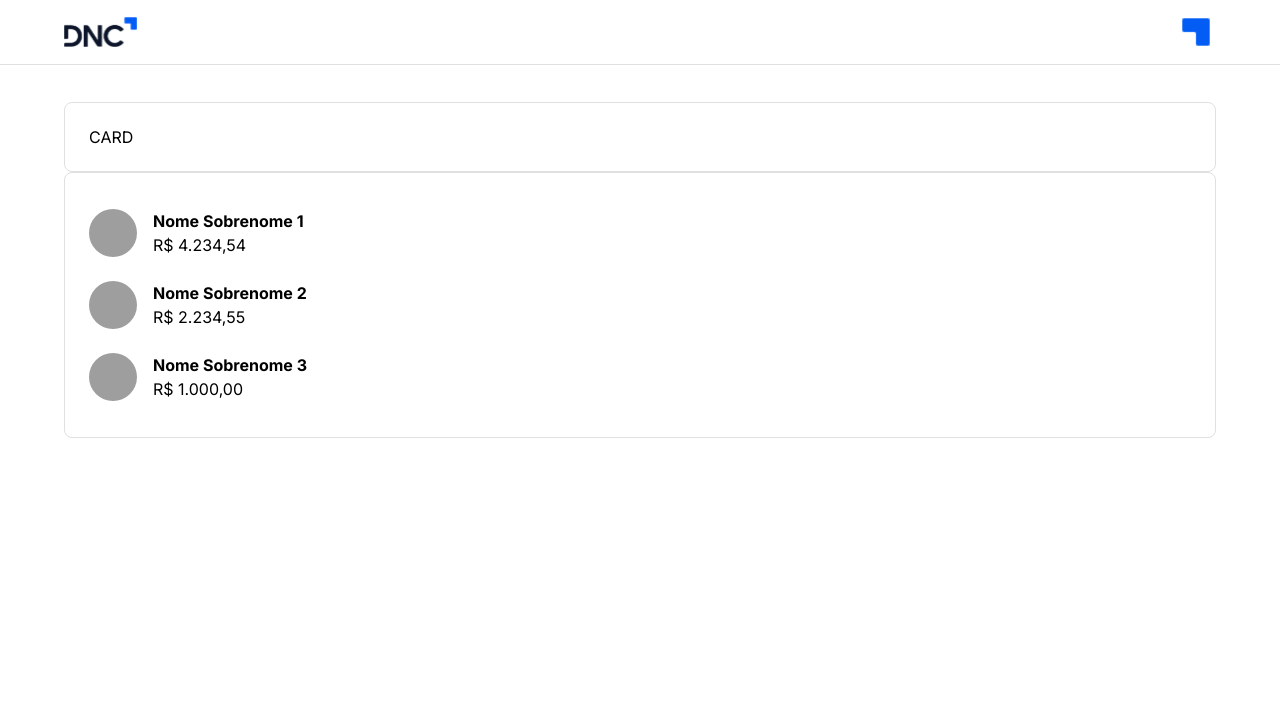
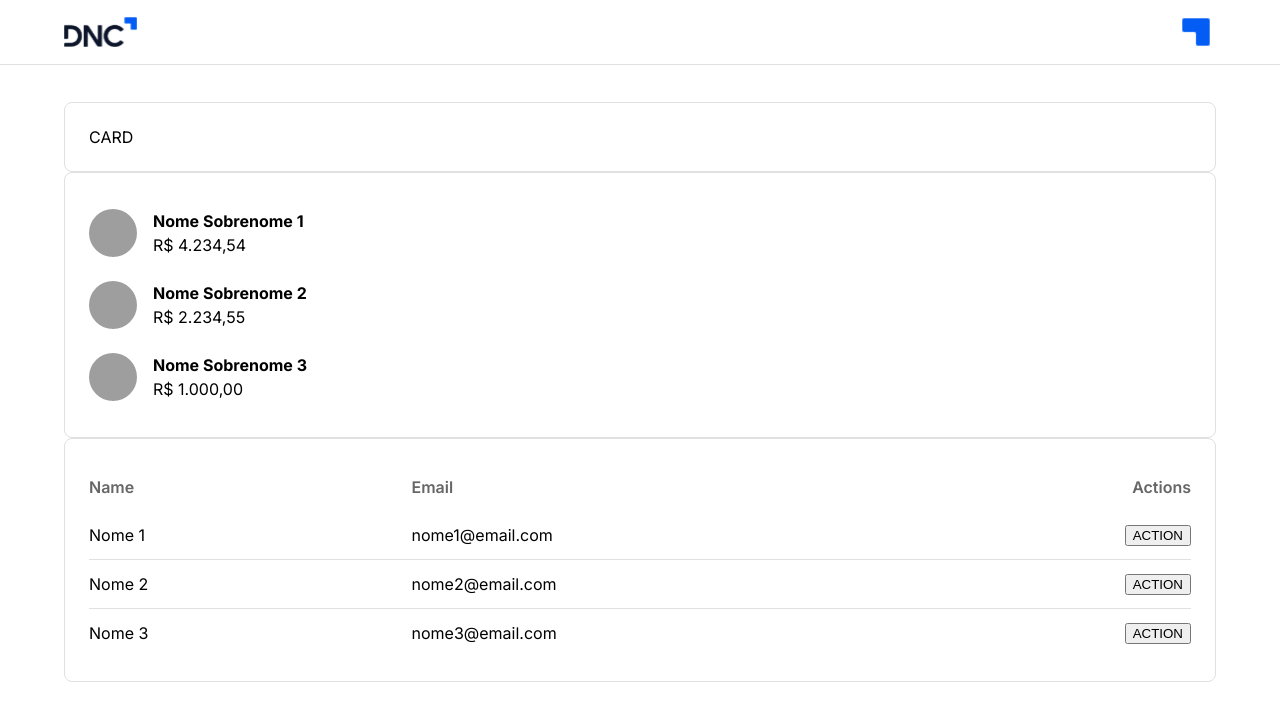
Before and after one commit to Rmfera/dnc-sales-dashboard-rmf, a React (Vite) app: page /home in a window 1280 px wide. Shown: the top 720 px of the page. Built offline with nearby package versions, Linux system fonts and the light colour scheme; grey boxes are pictures that could not be loaded.

Commit message:
Feat: Table Component

```diff
--- /dev/null
+++ b/src/components/CustomTable.tsx
@@ -0,0 +1,62 @@
+import styled from 'styled-components'
+import { CustomTableProps } from '@/types'
+import { pxToRem } from '@/utils'
+
+const TableWrapper = styled.div`
+  overflow-x: auto;
+  width: 100%;
+  table {
+    width: 100%;
+    border-collapse: collapse;
+    th,
+    td {
+      height: ${pxToRem(48)};
+      padding: 0 ${pxToRem(48)} 0 0;
+      text-align: left;
+      &:last-child {
+        text-align: right;
+        padding: 0;
+      }
+    }
+
+    th {
+      color: ${(props) => props.theme.typographies.subtitle};
+      font-weight: 600;
+    }
+
+    tr {
+      border-bottom: ${pxToRem(1)} solid
+        ${(props) => props.theme.appDefaultStroke};
+      &:last-child {
+        border-bottom: none;
+      }
+    }
+  }
+`
+function CustomTable(props: CustomTableProps) {
+  const { headers, rows } = props
+  return (
+    <TableWrapper>
+      <table>
+        <thead>
+          <tr>
+            {headers.map((header, index) => (
+              <th key={index}>{header}</th>
+            ))}
+          </tr>
+        </thead>
+        <tbody>
+          {rows.map((row, rowIndex) => (
+            <tr key={rowIndex}>
+              {row.map((cell, cellIndex) => (
+                <td key={cellIndex}>{cell}</td>
+              ))}
+            </tr>
+          ))}
+        </tbody>
+      </table>
+    </TableWrapper>
+  )
+}
+
+export default CustomTable
--- a/src/components/index.ts
+++ b/src/components/index.ts
@@ -1,4 +1,5 @@
 export { default as AvatarList } from './AvatarList'
+export { default as CustomTable } from './CustomTable'
 export { default as FormComponent } from './FormComponent'
 export { default as Header } from './Header'
 export * from './BannerImage'
--- a/src/pages/Home.tsx
+++ b/src/pages/Home.tsx
@@ -1,4 +1,4 @@
-import { AvatarList, CardComponent, Header } from '@/components'
+import { AvatarList, CardComponent, CustomTable, Header } from '@/components'
 import { Container } from '@mui/material'
 import { currencyConverter } from '@/utils'
 
@@ -20,6 +20,27 @@
       subtitle: currencyConverter(1000.0),
     },
   ]
+
+  const mockTableData = {
+    headers: ['Name', 'Email', 'Actions'],
+    rows: [
+      [
+        <span>Nome 1</span>,
+        <span>nome1@email.com</span>,
+        <button>ACTION</button>,
+      ],
+      [
+        <span>Nome 2</span>,
+        <span>nome2@email.com</span>,
+        <button>ACTION</button>,
+      ],
+      [
+        <span>Nome 3</span>,
+        <span>nome3@email.com</span>,
+        <button>ACTION</button>,
+      ],
+    ],
+  }
   return (
     <>
       <Header />
@@ -28,6 +49,12 @@
         <CardComponent>
           <AvatarList listData={mockListData} />
         </CardComponent>
+        <CardComponent>
+          <CustomTable
+            headers={mockTableData.headers}
+            rows={mockTableData.rows}
+          />
+        </CardComponent>
       </Container>
     </>
   )
--- /dev/null
+++ b/src/types/customTable.d.ts
@@ -0,0 +1,4 @@
+export interface CustomTableProps {
+  headers: string[]
+  rows: React.ReactNode[][]
+}
--- a/src/types/index.ts
+++ b/src/types/index.ts
@@ -1,4 +1,5 @@
 export * from './avatarsList'
+export * from './customTable'
 export * from './theme'
 export * from './typographies'
 export * from './formComponent'
```
